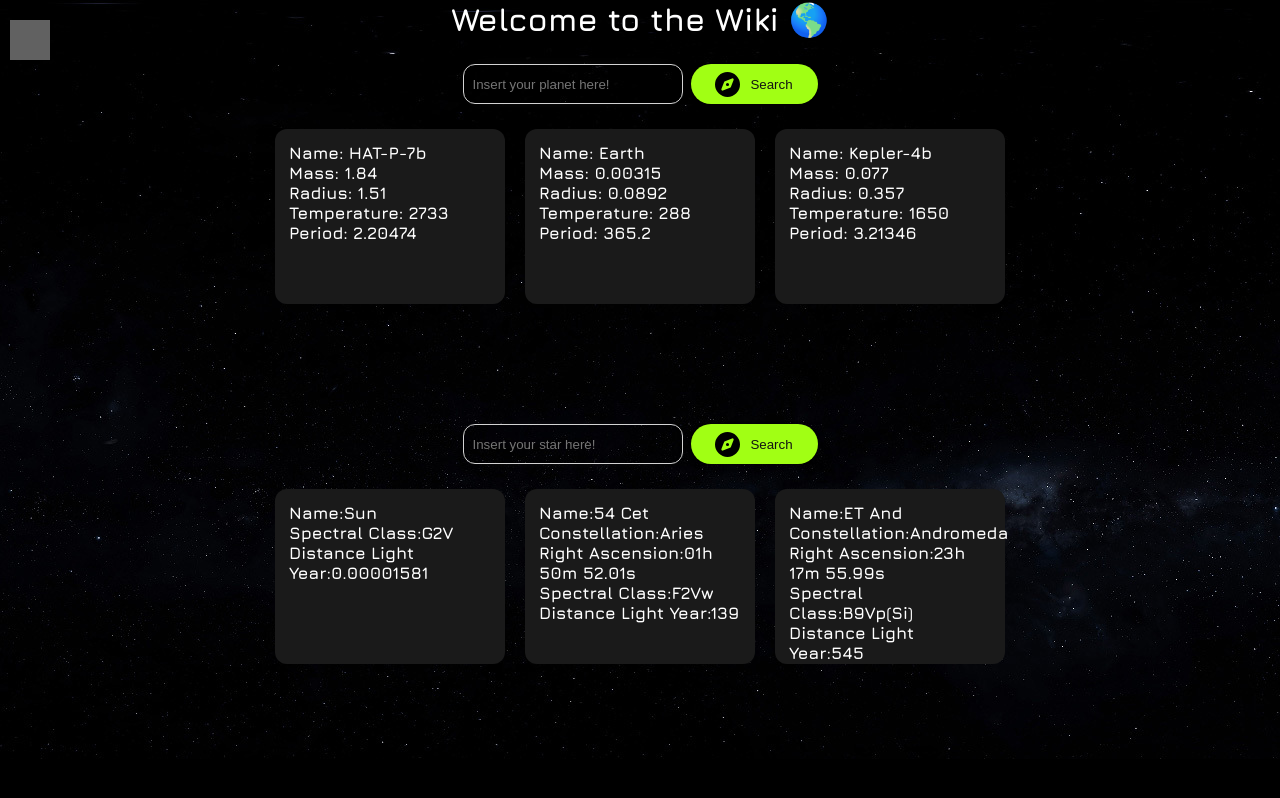
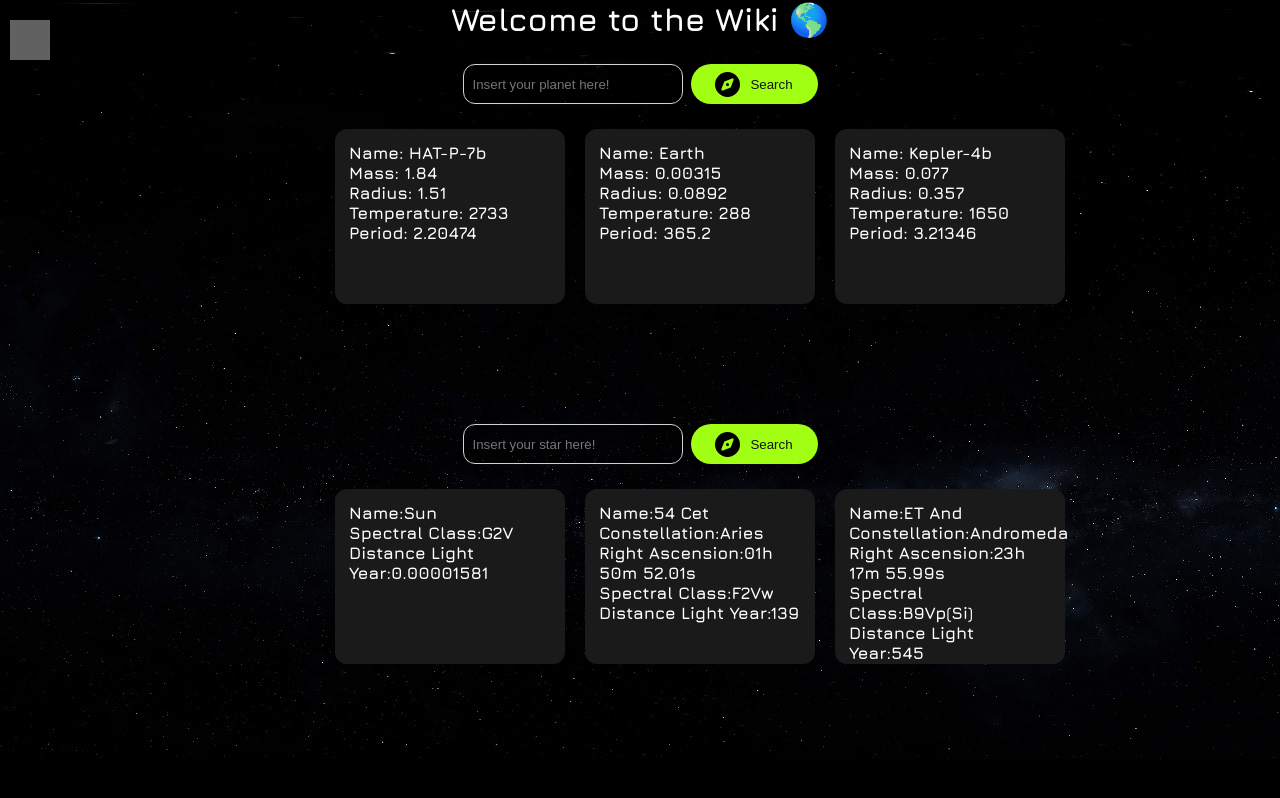
Before and after one commit to simoneschifano/cb7-project-b, a Next.js app: page /wiki in a window 1280 px wide. Built offline with nearby package versions, Linux system fonts and the light colour scheme; grey boxes are pictures that could not be loaded.

Commit message:
fix: style wiki media query mobile

```diff
--- a/src/components/SearchWiki/SearchWiki.module.scss
+++ b/src/components/SearchWiki/SearchWiki.module.scss
@@ -121,6 +121,7 @@
   height: 270px;
   display: flex;
   justify-content: center;
+  padding-left: 120px;
   gap: 20px;
   overflow-x: auto;
   overflow-y: hidden;
```
